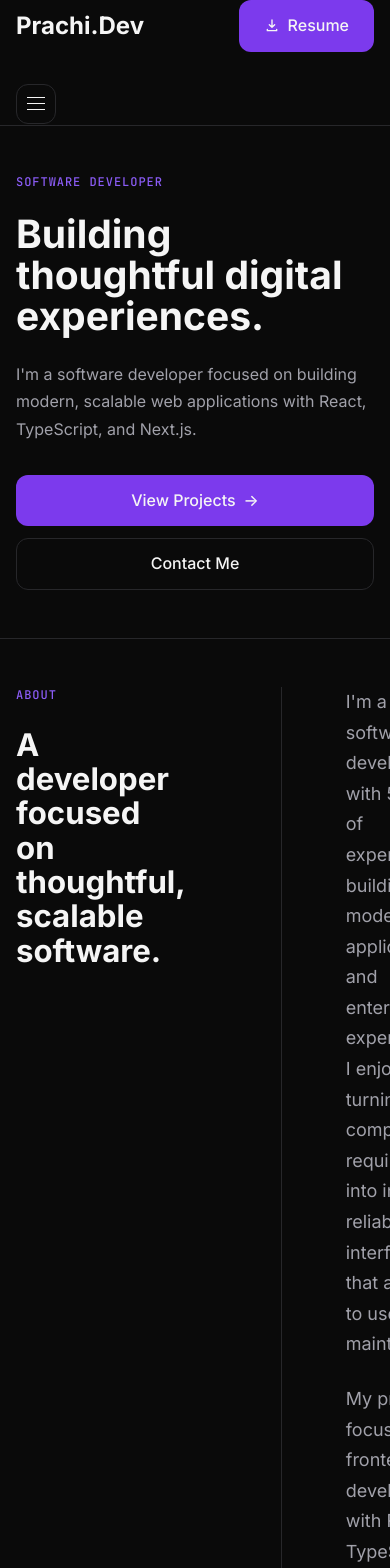
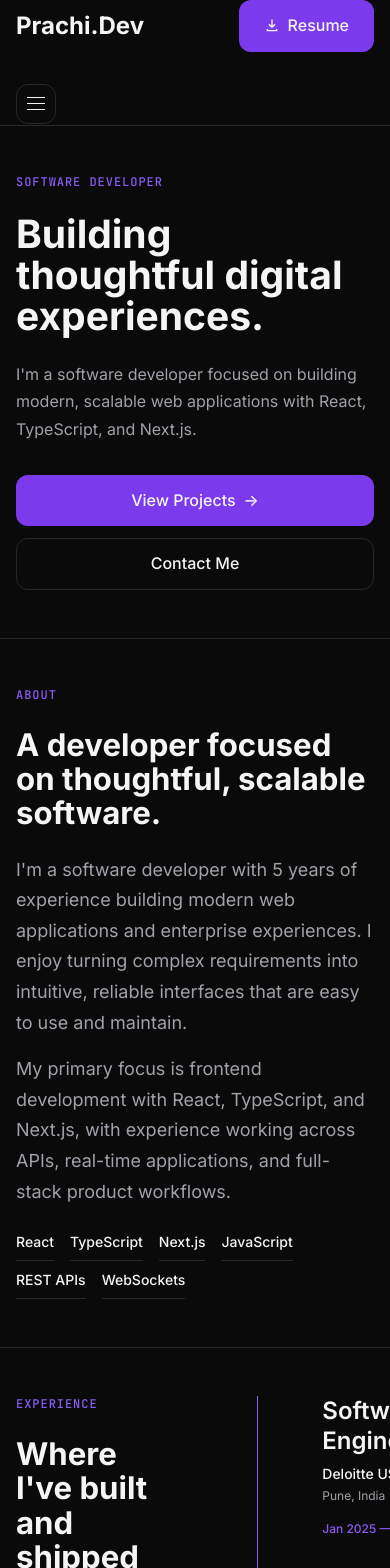
Before and after one commit to Prachi24599/my-portfolio, a React (Vite) app: page / in a window 390 px wide. Shown: the top 1568 px of the page. Built offline with nearby package versions, Linux system fonts and the light colour scheme.

Commit message:
Responsive : About Secion

```diff
--- a/src/sections/About.css
+++ b/src/sections/About.css
@@ -58,3 +58,57 @@
   border-bottom: 1px solid var(--color-border);
   padding-bottom: var(--space-2);
 }
+
+@media (max-width: 1024px) {
+  .about__container {
+    gap: var(--space-12);
+  }
+
+  .about__content {
+    padding-left: var(--space-12);
+  }
+}
+
+@media (max-width: 768px) {
+  .about__container {
+    grid-template-columns: 1fr;
+    gap: var(--space-8);
+  }
+
+  .about__heading {
+    padding-right: 0;
+  }
+
+  .about h2 {
+    max-width: 18ch;
+  }
+
+  .about__content {
+    border-left: 0;
+    padding-left: 0;
+  }
+
+  .about__content p {
+    max-width: 60ch;
+  }
+
+  .about__technologies {
+    margin-top: var(--space-6);
+  }
+}
+
+@media (max-width: 480px) {
+  .about__container {
+    gap: var(--space-6);
+  }
+
+  .about__content p + p {
+    margin-top: var(--space-4);
+  }
+
+  .about__technologies {
+    column-gap: var(--space-4);
+    row-gap: var(--space-2);
+    margin-top: var(--space-6);
+  }
+}
```
